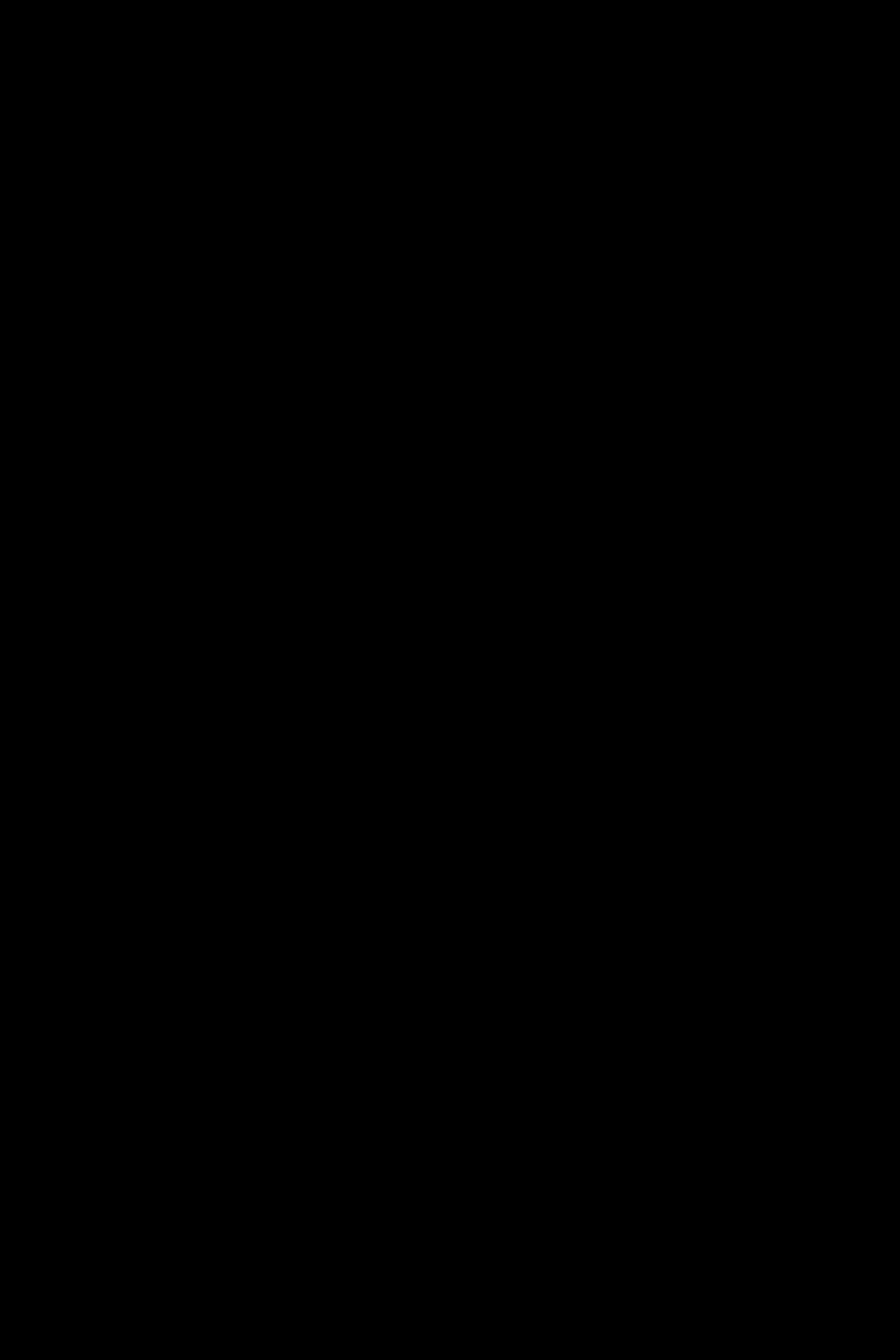
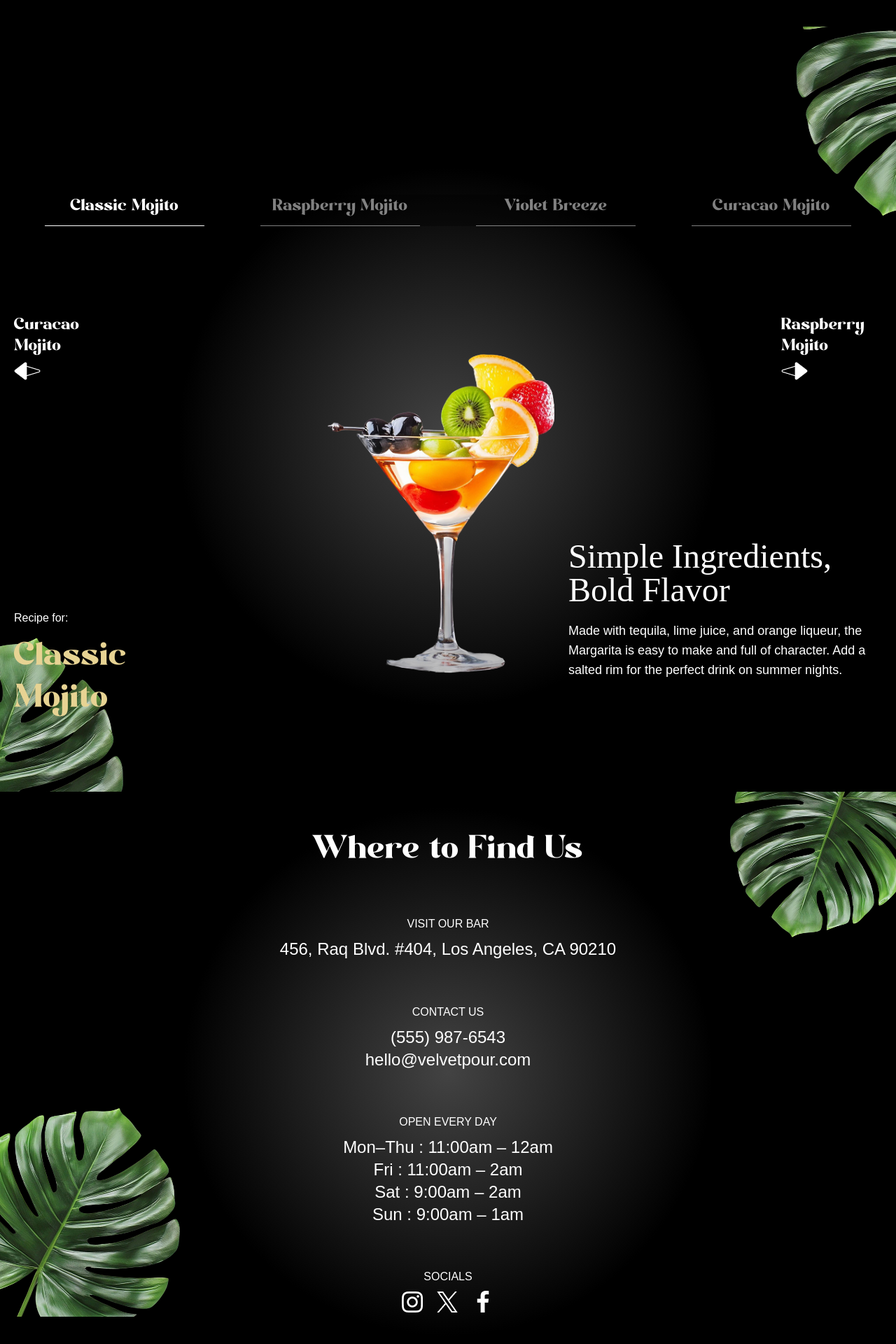
Before and after one commit to alifnrhman/gsap-cocktails, a React (Vite) app: page / in a window 1280 px wide. Shown: the part 3974-5894 px from the top of the page at 70% size. Before the commit the page ends 4012 px from the top, so only its background shows below. Built offline with nearby package versions, Linux system fonts and the light colour scheme; a web font is replaced by a local one.

Commit message:
implement menu and contact session

```diff
--- a/constants/index.js
+++ b/constants/index.js
@@ -124,7 +124,7 @@
 	},
 ];
 
-const sliderLists = [
+const allCocktails = [
 	{
 		id: 1,
 		name: "Classic Mojito",
@@ -155,4 +155,4 @@
 	},
 ];
 
-export { navLinks, cocktailLists, mockTailLists, profileLists, featureLists, goodLists, openingHours, storeInfo, socials, sliderLists };
+export { navLinks, cocktailLists, mockTailLists, profileLists, featureLists, goodLists, openingHours, storeInfo, socials, allCocktails };
--- a/src/App.jsx
+++ b/src/App.jsx
@@ -6,6 +6,8 @@
 import Cocktails from "./components/Cocktails";
 import About from "./components/About";
 import Art from "./components/Art";
+import Menu from "./components/Menu";
+import Contact from "./components/Contact";
 
 gsap.registerPlugin(ScrollTrigger, SplitText);
 
@@ -17,6 +19,8 @@
 			<Cocktails />
 			<About />
 			<Art />
+			<Menu />
+			<Contact />
 		</main>
 	);
 };
--- /dev/null
+++ b/src/components/Contact.jsx
@@ -0,0 +1,105 @@
+import React from "react";
+import { openingHours, socials } from "../../constants";
+import { useGSAP } from "@gsap/react";
+import { SplitText } from "gsap/all";
+import gsap from "gsap";
+
+const Contact = () => {
+	useGSAP(() => {
+		const titleSplit = SplitText.create("#contact h2", { type: "words" });
+
+		const timeline = gsap.timeline({
+			scrollTrigger: {
+				trigger: "#contact",
+				start: "top center",
+			},
+			ease: "power1.inOut",
+		});
+
+		timeline
+			.from(titleSplit.words, {
+				opacity: 0,
+				yPercent: 100,
+				stagger: 0.02,
+			})
+			.from("#contact h3, #contact p", {
+				opacity: 0,
+				yPercent: 100,
+				stagger: 0.02,
+			})
+			.to("#f-right-leaf", {
+				y: "-50",
+				duration: 1,
+				ease: "power1.inOut",
+			})
+			.to(
+				"#f-left-leaf",
+				{
+					y: "-50",
+					duration: 1,
+					ease: "power1.inOut",
+				},
+				"<"
+			);
+	});
+	return (
+		<footer id="contact">
+			<img
+				src="/images/footer-right-leaf.png"
+				alt="right-leaf"
+				id="f-right-leaf"
+			/>
+			<img
+				src="/images/footer-left-leaf.png"
+				alt="left-leaf"
+				id="f-left-leaf"
+			/>
+
+			<div className="content">
+				<h2>Where to Find Us</h2>
+
+				<div>
+					<h3>Visit Our Bar</h3>
+					<p>456, Raq Blvd. #404, Los Angeles, CA 90210</p>
+				</div>
+
+				<div>
+					<h3>Contact Us</h3>
+					<p>(555) 987-6543</p>
+					<p>hello@velvetpour.com</p>
+				</div>
+
+				<div>
+					<h3>Open Every Day</h3>
+					{openingHours.map((time) => (
+						<p key={time.day}>
+							{time.day} : {time.time}
+						</p>
+					))}
+				</div>
+
+				<div>
+					<h3>Socials</h3>
+
+					<div className="flex-center gap-5">
+						{socials.map((social) => (
+							<a
+								key={social.name}
+								href={social.url}
+								target="_blank"
+								rel="noopener noreferrer"
+								aria-label={social.name}>
+								<img
+									src={social.icon}
+									alt=""
+								/>
+							</a>
+						))}
+					</div>
+				</div>
+			</div>
+		</footer>
+	);
+};
+
+export default Contact;
--- /dev/null
+++ b/src/components/Menu.jsx
@@ -0,0 +1,165 @@
+import React, { useRef, useState } from "react";
+import { allCocktails } from "../../constants";
+import { useGSAP } from "@gsap/react";
+import gsap from "gsap";
+
+const Menu = () => {
+	const contentRef = useRef();
+	const [currentIndex, setCurrentIndex] = useState(0);
+
+	useGSAP(() => {
+		gsap.fromTo(
+			"#title",
+			{
+				opacity: 0,
+			},
+			{
+				opacity: 1,
+				duration: 1,
+			}
+		);
+		gsap.fromTo(
+			".cocktail img",
+			{
+				opacity: 0,
+				xPercent: -100,
+			},
+			{
+				xPercent: 0,
+				opacity: 1,
+				duration: 1,
+				ease: "power1.inOut",
+			}
+		);
+		gsap.fromTo(
+			".details h2",
+			{
+				yPercent: 100,
+				opacity: 0,
+			},
+			{
+				yPercent: 0,
+				opacity: 100,
+				ease: "power1.inOut",
+			}
+		);
+		gsap.fromTo(
+			".details p",
+			{
+				yPercent: 100,
+				opacity: 0,
+			},
+			{
+				yPercent: 0,
+				opacity: 100,
+				ease: "power1.inOut",
+			}
+		);
+	}, [currentIndex]);
+
+	const totalCocktails = allCocktails.length;
+
+	const goToSlide = (index) => {
+		const newIndex = (index + totalCocktails) % totalCocktails;
+
+		setCurrentIndex(newIndex);
+	};
+
+	const getCocktailAt = (indexOffset) => {
+		return allCocktails[(currentIndex + indexOffset + totalCocktails) % totalCocktails];
+	};
+
+	const currentCocktail = getCocktailAt(0);
+	const prevCocktail = getCocktailAt(-1);
+	const nextCocktail = getCocktailAt(1);
+
+	return (
+		<section
+			id="menu"
+			aria-labelledby="menu-heading">
+			<img
+				src="/images/slider-left-leaf.png"
+				alt="left-leaf"
+				id="m-left-leaf"
+			/>
+			<img
+				src="/images/slider-right-leaf.png"
+				alt="right-leaf"
+				id="m-right-leaf"
+			/>
+
+			<h2
+				id="menu-heading"
+				className="sr-only">
+				Cocktail Menu
+			</h2>
+
+			<nav
+				className="cocktail-tabs"
+				aria-label="Cocktail Navigation">
+				{allCocktails.map((cocktail, index) => {
+					const isActive = index == currentIndex;
+
+					return (
+						<button
+							key={cocktail.id}
+							className={`${isActive ? "text-white border-white" : "text-white/50 border-white/50"}`}
+							onClick={() => goToSlide(index)}>
+							{cocktail.name}
+						</button>
+					);
+				})}
+			</nav>
+
+			<div className="content">
+				<div className="arrows">
+					<button
+						className="text-left"
+						onClick={() => goToSlide(currentIndex - 1)}>
+						<span>{prevCocktail.name}</span>
+						<img
+							src="/images/right-arrow.png"
+							alt="right-arrow"
+							aria-hidden
+						/>
+					</button>
+
+					<button
+						className="text-left"
+						onClick={() => goToSlide(currentIndex + 1)}>
+						<span>{nextCocktail.name}</span>
+						<img
+							src="/images/left-arrow.png"
+							alt="left-arrow"
+							aria-hidden
+						/>
+					</button>
+				</div>
+
+				<div className="cocktail">
+					<img
+						src={currentCocktail.image}
+						alt=""
+						className="object-contain"
+					/>
+				</div>
+
+				<div className="recipe">
+					<div
+						ref={contentRef}
+						className="info">
+						<p>Recipe for:</p>
+						<p id="title">{currentCocktail.name}</p>
+					</div>
+
+					<div className="details">
+						<h2>{currentCocktail.title}</h2>
+						<p>{currentCocktail.description}</p>
+					</div>
+				</div>
+			</div>
+		</section>
+	);
+};
+
+export default Menu;
```
